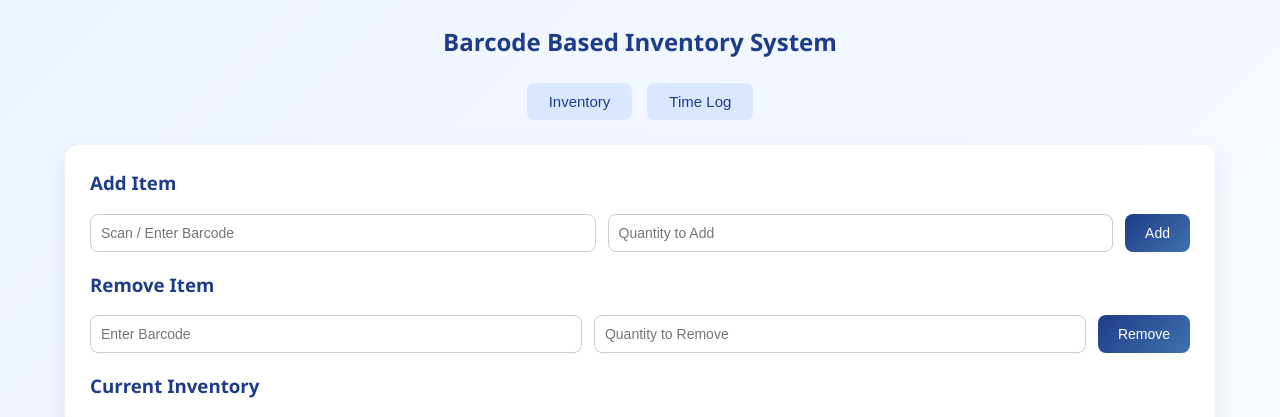
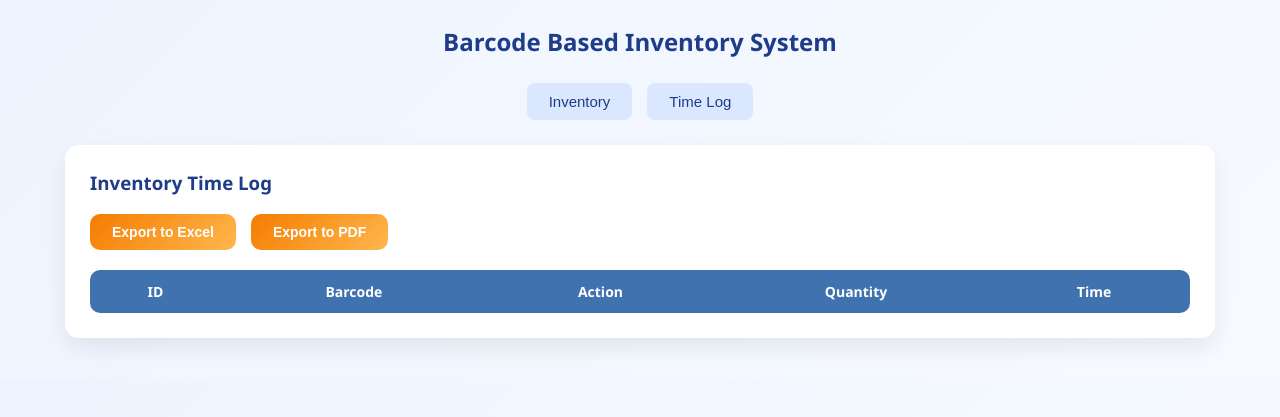
Before and after one commit to sharadwath362-netizen/BCIL, a Flask app: page / in a window 1280 px wide, after a click on "Time Log". Shown: the top 417 px of the page. Run offline with Flask 3, Linux system fonts and the light colour scheme; data that the repository does not hold is empty.

Commit message:
Update index.html

```diff
--- a/templates/index.html
+++ b/templates/index.html
@@ -49,5 +49,47 @@
         {% endfor %}
     </table>
 
+</div>
+
+<!-- LOG TAB -->
+<div id="logs" class="tab" style="display:none">
+
+    <h3>Inventory Time Log</h3>
+
+    <!-- Export Buttons -->
+    <div class="export-buttons">
+        <a href="/export/excel"><button>Export to Excel</button></a>
+        <a href="/export/pdf"><button>Export to PDF</button></a>
+    </div>
+
+    <table>
+        <tr>
+            <th>ID</th>
+            <th>Barcode</th>
+            <th>Action</th>
+            <th>Quantity</th>
+            <th>Time</th>
+        </tr>
+        {% for log in logs %}
+        <tr>
+            <td>{{ log[0] }}</td>
+            <td>{{ log[1] }}</td>
+            <td>{{ log[2] }}</td>
+            <td>{{ log[3] }}</td>
+            <td>{{ log[4] }}</td>
+        </tr>
+        {% endfor %}
+    </table>
+
+</div>
+
+<script>
+function showTab(tabName) {
+    document.getElementById("inventory").style.display = "none";
+    document.getElementById("logs").style.display = "none";
+    document.getElementById(tabName).style.display = "block";
+}
+</script>
+
 </body>
 </html>
```
